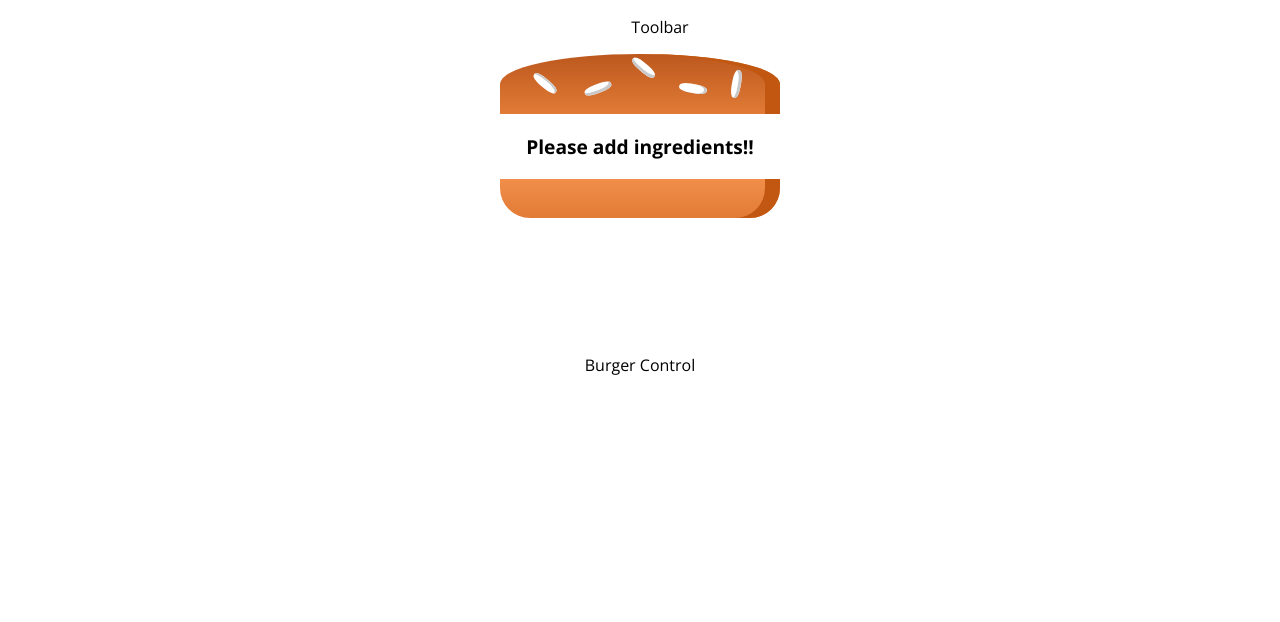
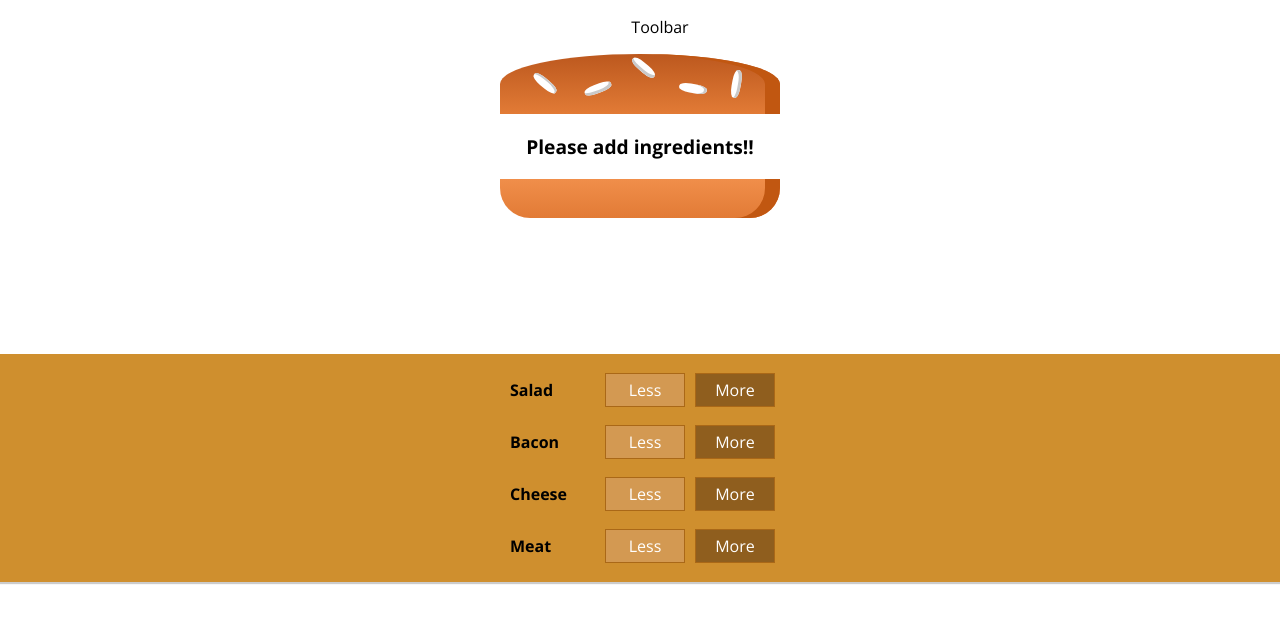
Before and after one commit to p-akash/burgerbuilderapp, a React (Create React App) app: page / in a window 1280 px wide. Shown: the top 622 px of the page. Built offline with nearby package versions, Linux system fonts and the light colour scheme.

Commit message:
multiple build control

```diff
--- /dev/null
+++ b/src/components/Burger/BuildControls/BuildControl/BuildControl.js
@@ -0,0 +1,13 @@
+import React from "react";
+import classes from "./BuildControl.module.css";
+const buildControl = props => {
+  return (
+    <div className={classes.BuildControl}>
+      <div className={classes.Label}>{props.label}</div>
+      <button className={classes.Less}>Less</button>
+      <button className={classes.More}>More</button>
+    </div>
+  );
+};
+
+export default buildControl;
--- /dev/null
+++ b/src/components/Burger/BuildControls/BuildControl/BuildControl.module.css
@@ -0,0 +1,59 @@
+.BuildControl {
+  display: flex;
+  justify-content: space-between;
+  align-items: center;
+  margin: 5px 0;
+}
+
+.BuildControl button {
+  display: block;
+  font: inherit;
+  padding: 5px;
+  margin: 0 5px;
+  width: 80px;
+  border: 1px solid #aa6817;
+  cursor: pointer;
+  outline: none;
+}
+
+.BuildControl button:disabled {
+  background-color: #ac9980;
+  border: 1px solid #7e7365;
+  color: #ccc;
+  cursor: default;
+}
+
+.BuildControl button:hover:disabled {
+  background-color: #ac9980;
+  color: #ccc;
+  cursor: not-allowed;
+}
+
+.Label {
+  padding: 10px;
+  font-weight: bold;
+  width: 80px;
+  text-align: left;
+}
+
+.BuildControl .Less {
+  background-color: #d39952;
+  color: white;
+}
+
+.BuildControl .More {
+  background-color: #8f5e1e;
+  color: white;
+}
+
+.BuildControl .Less:hover,
+.BuildControl .Less:active {
+  background-color: #daa972;
+  color: white;
+}
+
+.BuildControl .More:hover,
+.BuildControl .More:active {
+  background-color: #99703f;
+  color: white;
+}
--- /dev/null
+++ b/src/components/Burger/BuildControls/Buildcontrols.js
@@ -0,0 +1,20 @@
+import React from "react";
+import classes from "./Buildcontrols.module.css";
+import BuildControl from "./BuildControl/BuildControl";
+const controls = [
+  { label: "Salad ", type: "salad" },
+  { label: "Bacon ", type: "bacon" },
+  { label: "Cheese", type: "cheese" },
+  { label: "Meat  ", type: "meat" }
+];
+const buildcontrols = props => {
+  return (
+    <div className={classes.BuildControls}>
+      {controls.map(ctrl => (
+        <BuildControl key={ctrl.label} label={ctrl.label} />
+      ))}
+    </div>
+  );
+};
+
+export default buildcontrols;
--- /dev/null
+++ b/src/components/Burger/BuildControls/Buildcontrols.module.css
@@ -0,0 +1,10 @@
+.BuildControls {
+  width: 100%;
+  background-color: #cf8f2e;
+  display: flex;
+  flex-flow: column;
+  align-items: center;
+  box-shadow: 0 2px 1px #ccc;
+  margin: auto;
+  padding: 10px 0;
+}
--- a/src/container/BurgerBuilder/BurgerBuilder.js
+++ b/src/container/BurgerBuilder/BurgerBuilder.js
@@ -1,5 +1,6 @@
 import React, { Component } from "react";
 import Burger from "../../components/Burger/Burger";
+import BuildControls from "../../components/Burger/BuildControls/Buildcontrols";
 class BurgerBuilder extends Component {
   state = {
     ingredients: {
@@ -13,7 +14,7 @@
     return (
       <React.Fragment>
         <Burger ingredients={this.state.ingredients} />
-        <div>Burger Control</div>
+        <BuildControls />
       </React.Fragment>
     );
   }
```
